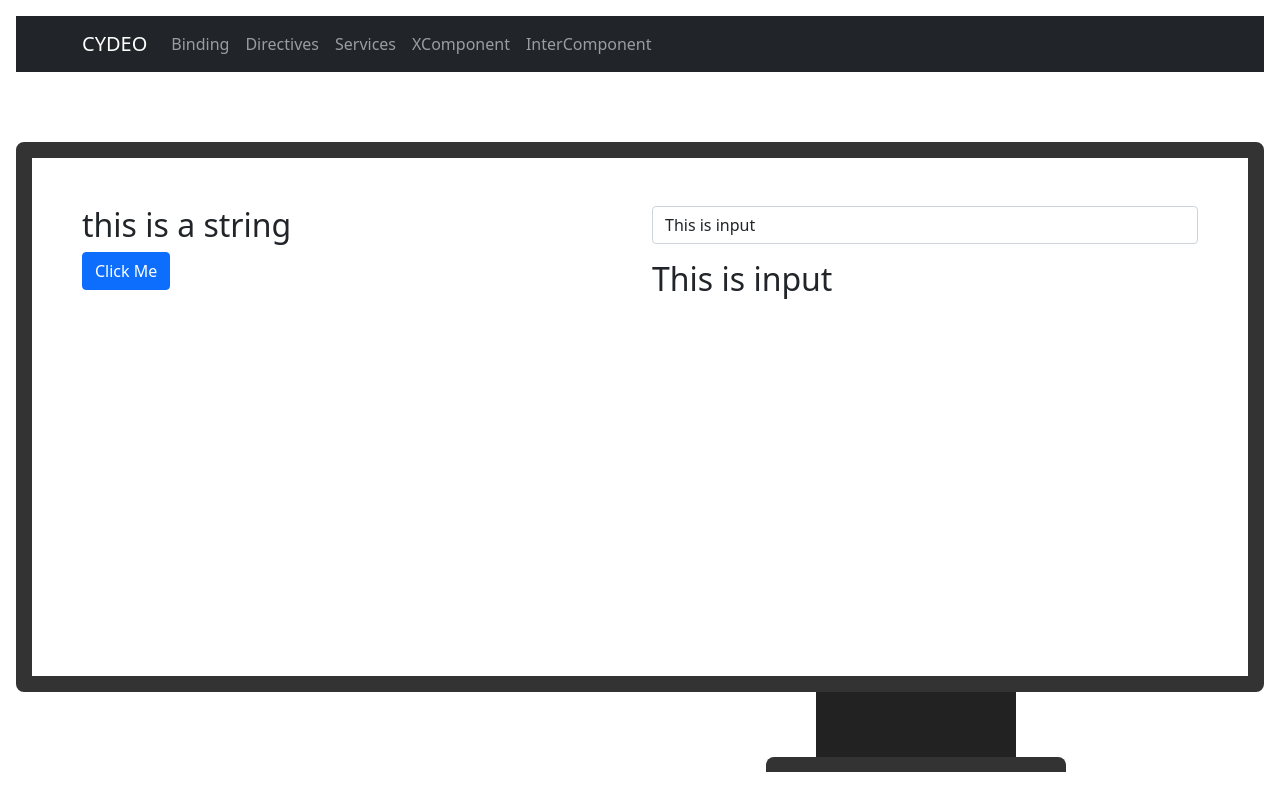
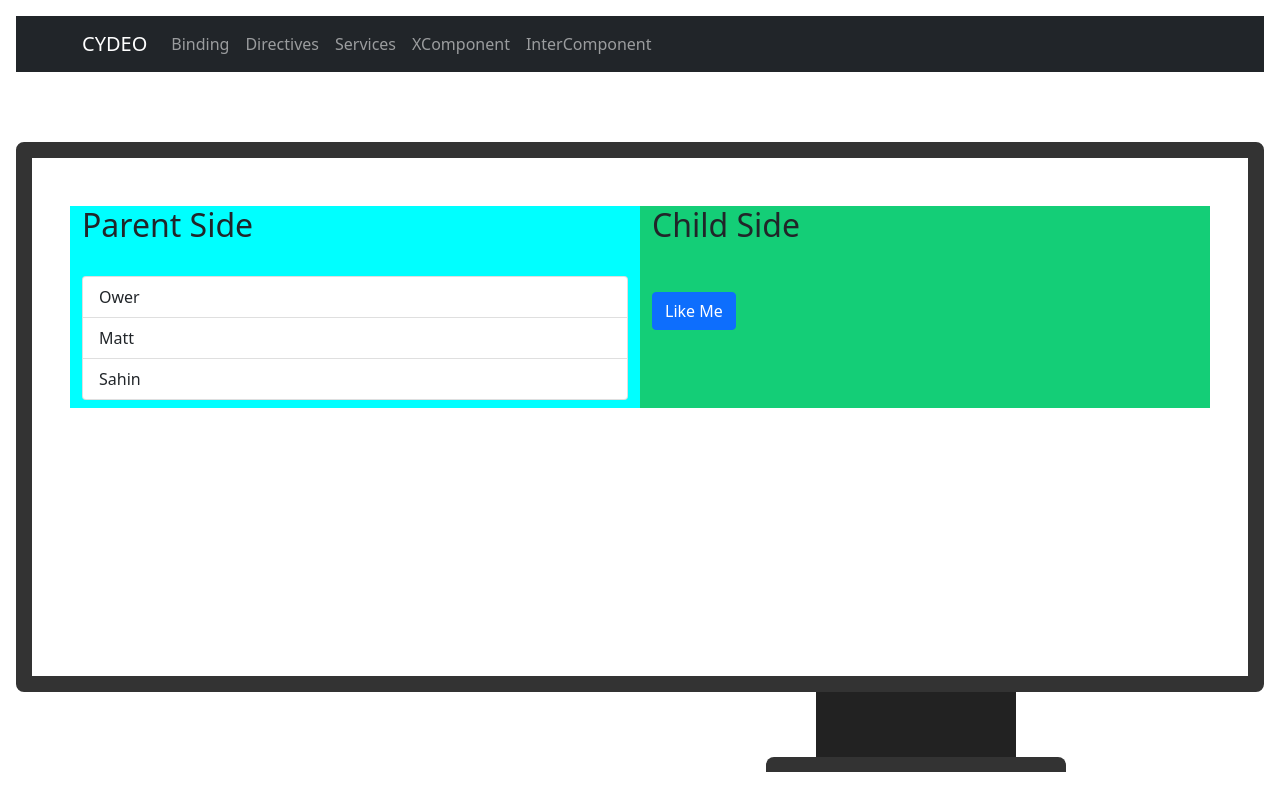
Before and after one commit to owermaiden/angular, an Angular app: page / in a window 1280 px wide. Built offline with nearby package versions, Linux system fonts and the light colour scheme.

Commit message:
parentChild done

```diff
--- a/src/app/app.component.html
+++ b/src/app/app.component.html
@@ -42,7 +42,9 @@
             <div class="mt-5">
                   <!-- <app-binding></app-binding> -->
                   <!-- <app-directives></app-directives> -->
-                  <router-outlet></router-outlet>
+                  <app-parent></app-parent>
+                  <!-- <router-outlet></router-outlet> -->
+
             </div>
           </div>
         </div>
--- a/src/app/app.module.ts
+++ b/src/app/app.module.ts
@@ -8,6 +8,8 @@
 import { DirectivesComponent } from './directives/directives/directives.component';
 import { RouterModule, Routes } from '@angular/router';
 import { BindingComponent } from './binding/binding/binding.component';
+import { ParentComponent } from './parentChild/parent/parent.component';
+import { ChildComponent } from './parentChild/child/child.component';
 
 const routes: Routes = [
 
@@ -22,7 +24,9 @@
     AppComponent,
     TypescriptComponent,
     BindingComponent,
-    DirectivesComponent
+    DirectivesComponent,
+    ParentComponent,
+    ChildComponent
   ],
   imports: [
     BrowserModule,
--- /dev/null
+++ b/src/app/parentChild/child/child.component.html
@@ -0,0 +1,2 @@
+<p>{{ selectedMentor }}</p>
+<div class="btn btn-primary" (click)="onLike(selectedMentor)">Like Me</div>
--- /dev/null
+++ b/src/app/parentChild/child/child.component.ts
@@ -0,0 +1,15 @@
+import { Component, EventEmitter, Input, Output } from '@angular/core';
+
+@Component({
+  selector: 'app-child',
+  templateUrl: './child.component.html',
+  styleUrls: ['./child.component.css']
+})
+export class ChildComponent {
+  @Input() selectedMentor: string = '';
+  @Output() likeEvent = new EventEmitter<string>();
+
+  onLike(mentor: string){
+    this.likeEvent.emit(mentor);
+  }
+}
--- /dev/null
+++ b/src/app/parentChild/parent/parent.component.html
@@ -0,0 +1,16 @@
+<div class="row">
+    <div class="col-6 pb-2" style="background-color: aqua;">
+        <h2>Parent Side</h2>
+        <br>
+        <div class="list-group">
+            <a class="list-group-item list-group-item-action" *ngFor="let mentor of mentors" (click)="onSelectMentor(mentor)">{{ mentor }}</a>
+          </div>
+
+    </div>
+    <div class="col-6" style="background-color: rgb(20, 206, 119);">
+        <h2>Child Side</h2>
+        <br>
+        <app-child [selectedMentor]="selectedMentor"  (likeEvent)="onLikeMentor($event)"   ></app-child>
+
+    </div>
+</div>
--- /dev/null
+++ b/src/app/parentChild/parent/parent.component.ts
@@ -0,0 +1,20 @@
+import { Component } from '@angular/core';
+
+@Component({
+  selector: 'app-parent',
+  templateUrl: './parent.component.html',
+  styleUrls: ['./parent.component.css']
+})
+export class ParentComponent {
+  mentors: string[] = ['Ower', 'Matt', 'Sahin'];
+  selectedMentor: string = '';
+
+  onSelectMentor(mentor:string){
+    this.selectedMentor = mentor;
+  }
+
+  onLikeMentor(mentor: string){
+    let index = this.mentors.findIndex(d => d === mentor);
+    this.mentors[index] = `${mentor} liked`;
+  }
+}
```
Also changed, not shown: src/app/parentChild/child/child.component.css (added), src/app/parentChild/parent/parent.component.css (added).
